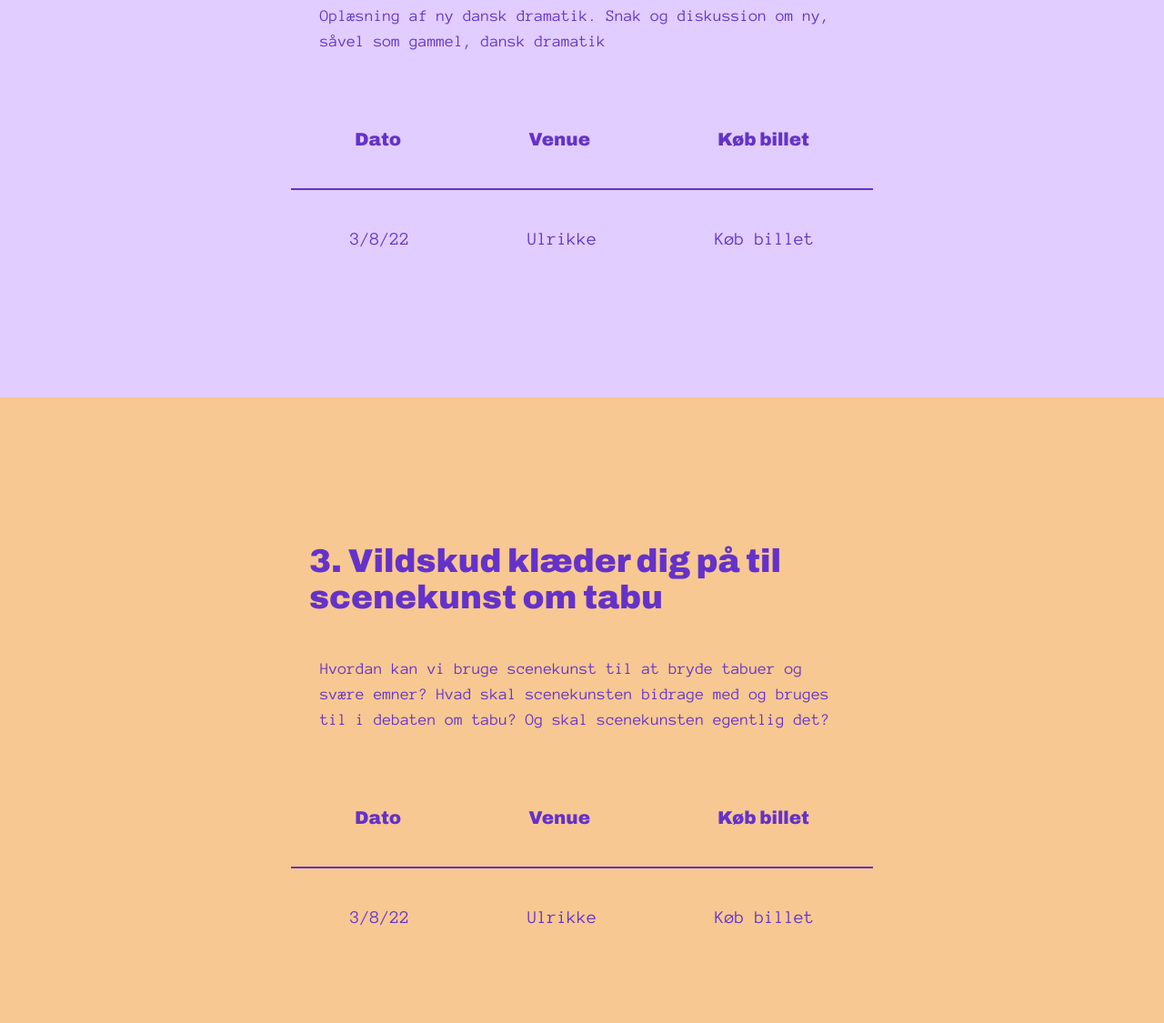
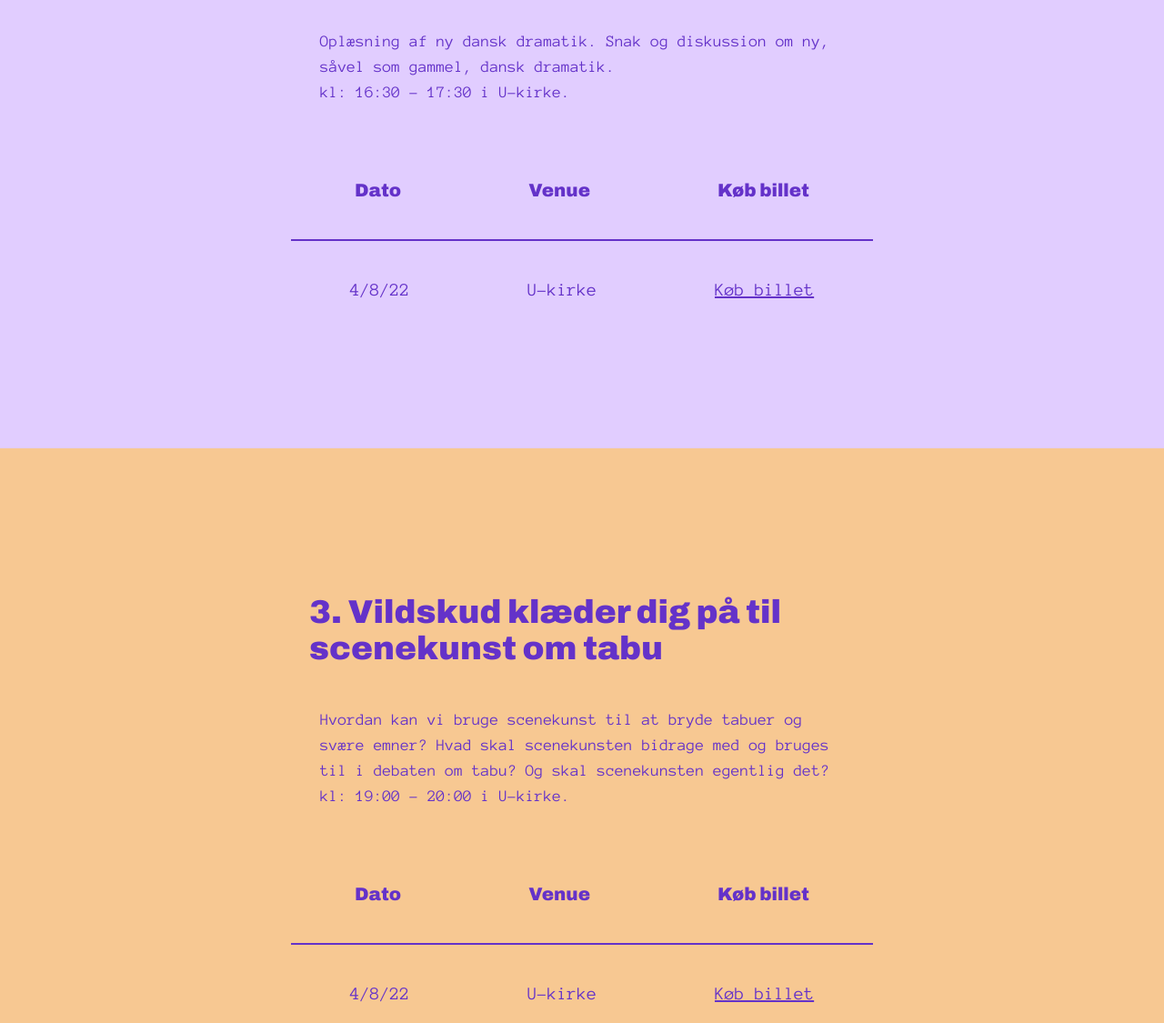
Before and after one commit to chri29kx/Vildskud, a website built with Vite: page src/events.html in a window 1280 px wide. Shown: the part 1647-2772 px from the top of the page at 91% size. Built offline with nearby package versions, Linux system fonts and the light colour scheme.

Commit message:
events done

```diff
--- a/src/events.html
+++ b/src/events.html
@@ -96,7 +96,8 @@
           </h2>
           <p class="mx-8 flex justify-center text-sm md:text-lg">
             Hvad skal scenekunsten? Hvad er dine og vores fælles drømme for
-            fremtidens scenekunst? Hvordan skal den udvikle sig?
+            fremtidens scenekunst? Hvordan skal den udvikle sig? <br />
+            kl: 16:30 - 17:30 i U-kirke.
           </p>
         </div>
         <div class="mx-7 divide-y-2 divide-lilla pt-20 md:text-xl lg:mx-80">
@@ -108,8 +109,10 @@
 
           <div class="flex justify-evenly pt-10 md:justify-around">
             <p>3/8/22</p>
-            <p>Ulrikke</p>
-            <p>Køb billet</p>
+            <p>U-kirke</p>
+            <a href="billet.html">
+              <p class="underline">Køb billet</p>
+            </a>
           </div>
         </div>
       </section>
@@ -125,7 +128,8 @@
           </h2>
           <p class="mx-8 flex justify-center text-sm md:text-lg">
             Oplæsning af ny dansk dramatik. Snak og diskussion om ny, såvel som
-            gammel, dansk dramatik
+            gammel, dansk dramatik. <br />
+            kl: 16:30 - 17:30 i U-kirke.
           </p>
         </div>
         <div class="mx-7 divide-y-2 divide-lilla pt-20 md:text-xl lg:mx-80">
@@ -136,9 +140,11 @@
           </div>
 
           <div class="flex justify-evenly pt-10 md:justify-around">
-            <p>3/8/22</p>
-            <p>Ulrikke</p>
-            <p>Køb billet</p>
+            <p>4/8/22</p>
+            <p>U-kirke</p>
+            <a href="billet.html">
+              <p class="underline">Køb billet</p>
+            </a>
           </div>
         </div>
       </section>
@@ -155,7 +161,8 @@
           <p class="mx-8 flex justify-center text-sm md:text-lg">
             Hvordan kan vi bruge scenekunst til at bryde tabuer og svære emner?
             Hvad skal scenekunsten bidrage med og bruges til i debaten om tabu?
-            Og skal scenekunsten egentlig det?
+            Og skal scenekunsten egentlig det? <br />
+            kl: 19:00 - 20:00 i U-kirke.
           </p>
         </div>
         <div class="mx-7 divide-y-2 divide-lilla pt-20 md:text-xl lg:mx-80">
@@ -166,9 +173,11 @@
           </div>
 
           <div class="flex justify-evenly pt-10 md:justify-around">
-            <p>3/8/22</p>
-            <p>Ulrikke</p>
-            <p>Køb billet</p>
+            <p>4/8/22</p>
+            <p>U-kirke</p>
+            <a href="billet.html">
+              <p class="underline">Køb billet</p>
+            </a>
           </div>
         </div>
       </section>
```
